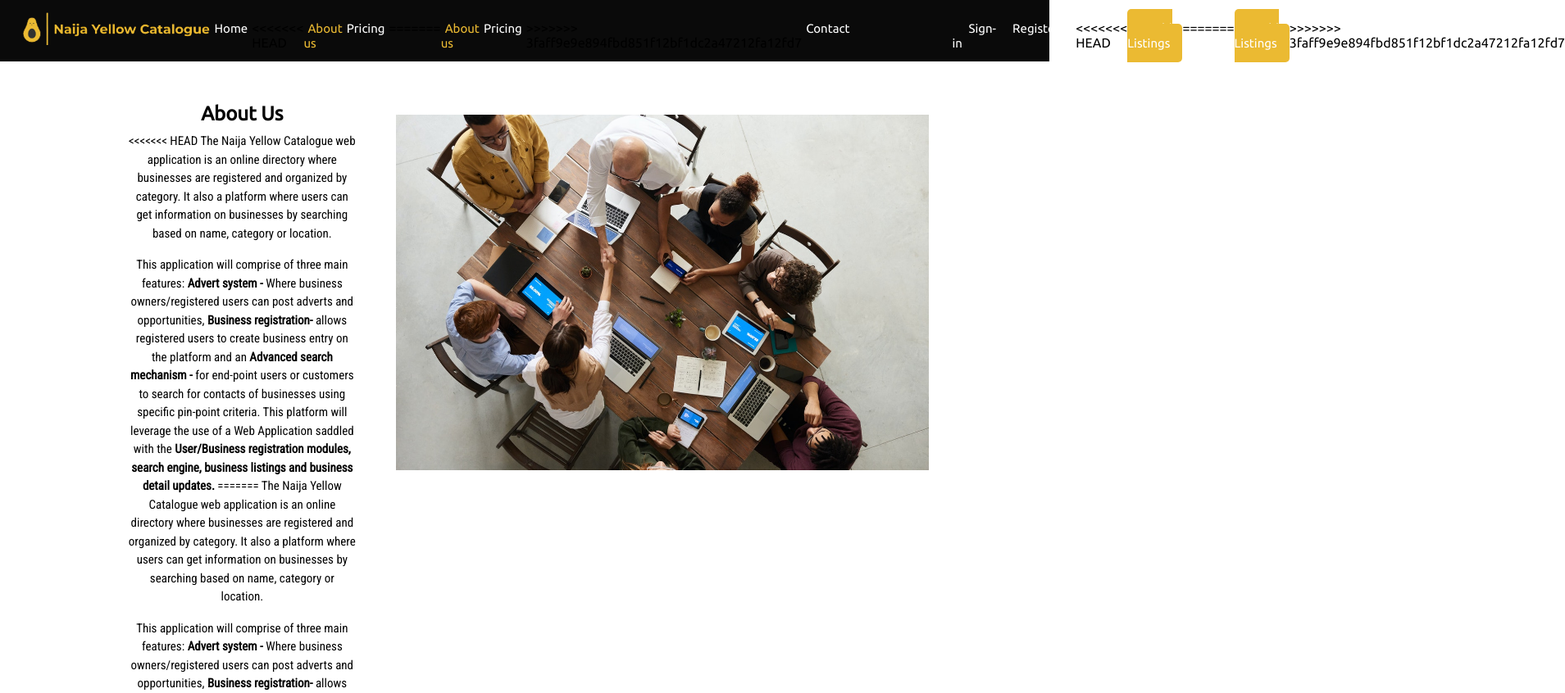
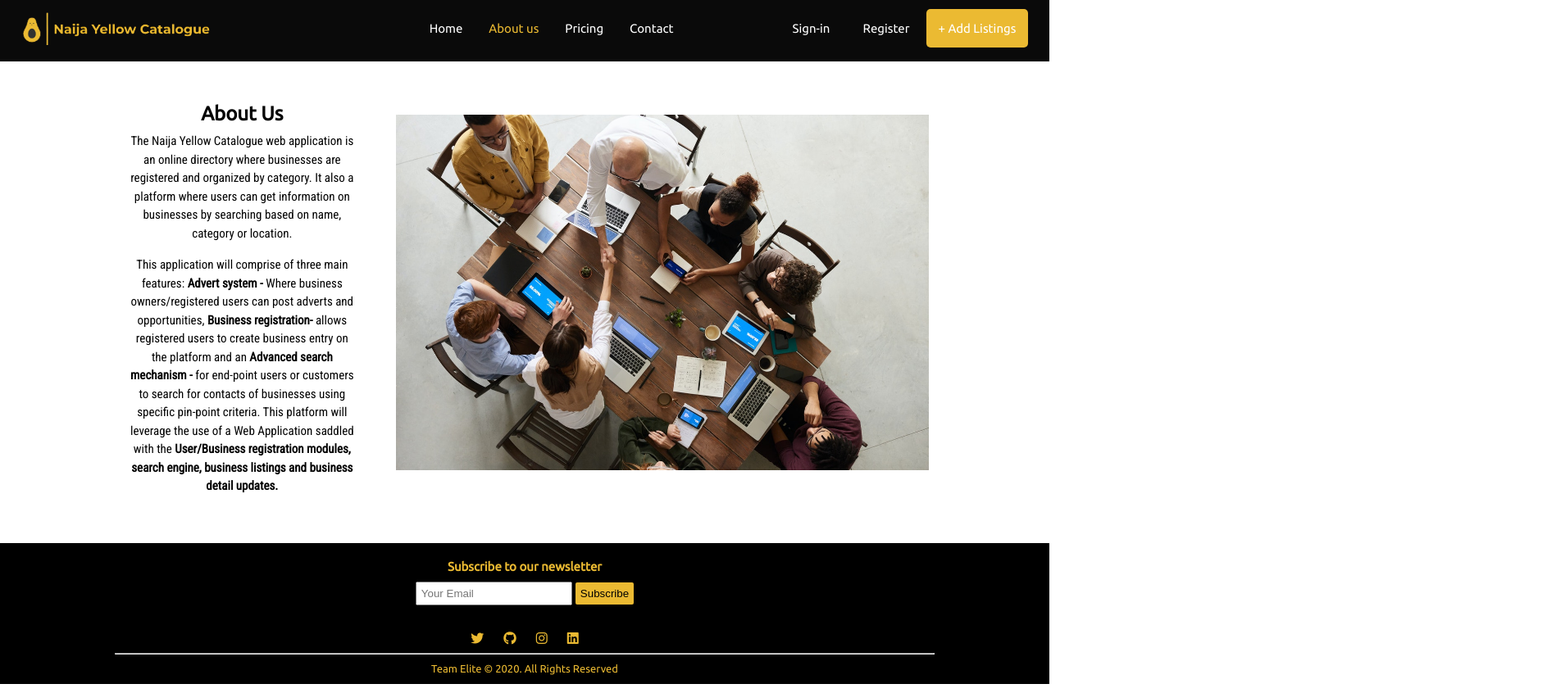
Before and after one commit to nazeeeh/Nigeria-yellow-page-directory, a plain HTML site: page contents/about.html in a window 1280 px wide. Shown: the top 846 px of the page at 82% size, 1909 px wide, since content can reach past the window. Drawn offline with Linux system fonts and the light colour scheme.

Commit message:
committed

```diff
--- a/contents/about.html
+++ b/contents/about.html
@@ -26,13 +26,8 @@
                     <div class="nav-item-1">
                         <ul>
                             <li><a href="../index.html">Home</a></li>
-<<<<<<< HEAD
-                            <li><a href="../contents/about.html" class="active">About us</a></li>
-                            <li><a href="#">Pricing</a></li>
-=======
                             <li><a href="#" class="active">About us</a></li>
                             <li><a href="../contents/pricing.html">Pricing</a></li>
->>>>>>> 3faff9e9e894fbd851f12bf1dc2a47212fa12fd7
                             <li><a href="../contents/contact-us.html">Contact</a></li>
                         </ul>
                     </div>
@@ -40,11 +35,7 @@
                         <ul>
                             <li><a href="../contents/login.html">Sign-in</a></li>
                             <li><a href="../contents/sign-up.html">Register</a></li>
-<<<<<<< HEAD
-                            <li><a href="#" class="active">+ Add Listings</a></li>
-=======
                             <li><a href="../contents/sign-up.html" class="active">+ Add Listings</a></li>
->>>>>>> 3faff9e9e894fbd851f12bf1dc2a47212fa12fd7
                         </ul>
                     </div>
                     <div class="closeMenu"><i class="fas fa-times"></i></div>
@@ -60,15 +51,6 @@
                 <h1>About Us</h1>
                 <div>
                     <p>
-<<<<<<< HEAD
-                        The Naija Yellow Catalogue web application is an online directory where businesses are registered and organized by category. It also a platform where users can get information on businesses by searching based on name, category or location.
-                    </p>
-                    <p>
-                        This application will comprise of three main features: <span>Advert system -</span> Where business owners/registered users can post adverts and opportunities,
-                        <span>Business registration- </span> allows registered users to create business entry on the platform and an <span>Advanced search mechanism -</span> for end-point users or customers to search for contacts of businesses using specific
-                        pin-point criteria. This platform will leverage the use of a Web Application saddled with the <span>User/Business registration modules, search engine, business listings and business detail
-              updates.</span>
-=======
                         The Naija Yellow Catalogue web application is an online directory where businesses are
                         registered and organized by category. It also a platform where users can get information on
                         businesses by searching based on name, category or location.
@@ -82,7 +64,6 @@
                         pin-point criteria. This platform will leverage the use of a Web Application saddled with the
                         <span>User/Business registration modules, search engine, business listings and business detail
                             updates.</span>
->>>>>>> 3faff9e9e894fbd851f12bf1dc2a47212fa12fd7
                     </p>
                 </div>
             </div>
```
Also changed, not shown: contents/contact-us.html (+1 -11 lines), contents/login.html (+5 -4 lines).
